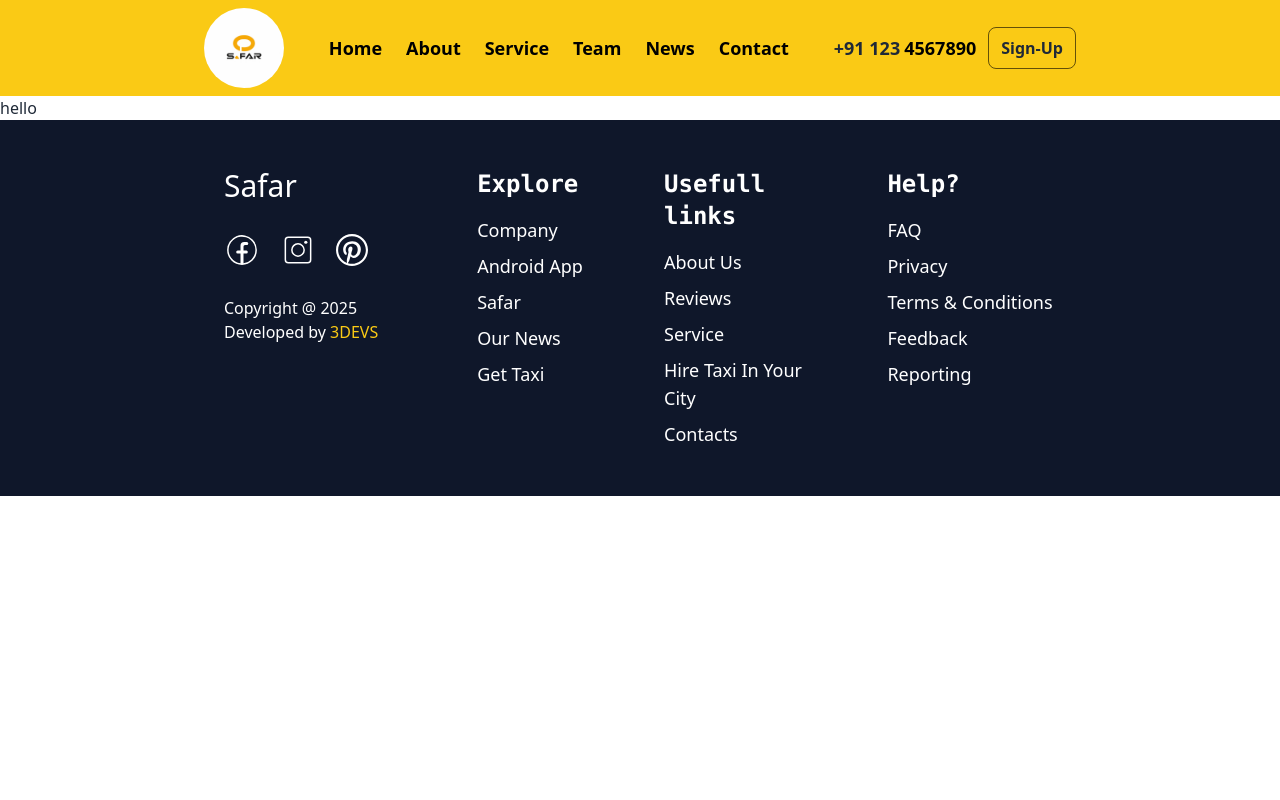
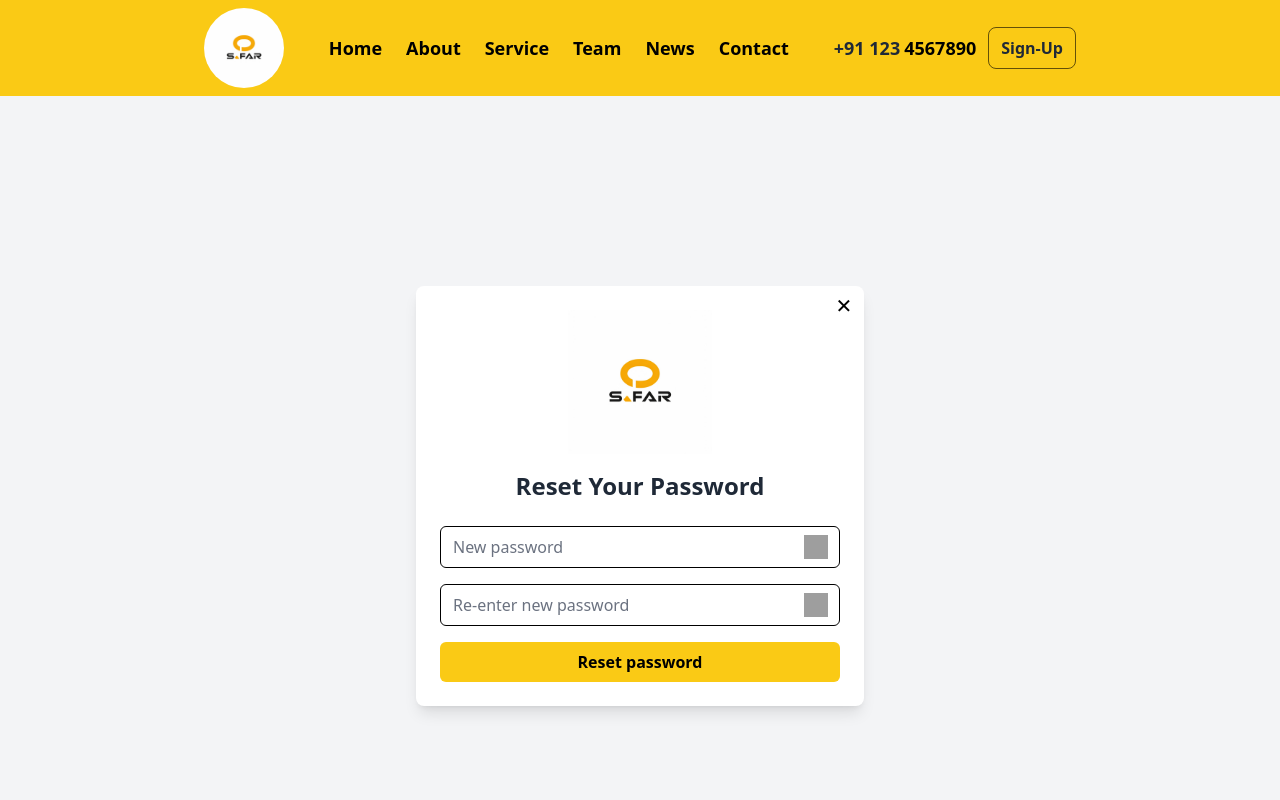
Before and after one commit to pabitra3362/public-transportation, a React (Vite) app in the folder frontend/: page /login/setNewPassword/1/1 in a window 1280 px wide. Shown: the top 800 px of the page. Built offline with nearby package versions, Linux system fonts and the light colour scheme; no server answers; grey boxes are pictures that could not be loaded; a web font is replaced by a local one.

Commit message:
added set new password for password reset

```diff
--- a/frontend/src/pages/ForgotPassword.jsx
+++ b/frontend/src/pages/ForgotPassword.jsx
@@ -3,10 +3,12 @@ import { useForm } from "react-hook-form";
 import Logo from "../assets/Logo.jpg";
 import { useNavigate, useParams } from "react-router-dom";
 import { toast, ToastContainer } from "react-toastify";
-import { emailSendService } from "../services/email/emailSender.service";
+import { forgetPassword } from "../services/password/forgetPassword.service";
+import {Spinner} from 'flowbite-react'
 
 const ForgotPassword = () => {
   const [isSuccess, setIsSuccess] = useState(false);
+  const [whileSubmitting, setWhileSubmitting] = useState(false)
   const navigate = useNavigate();
   const [timer, setTimer] = useState(0);
   const { role } = useParams();
@@ -15,7 +17,7 @@ const ForgotPassword = () => {
     register,
     handleSubmit,
     watch,
-    formState: { errors },
+    formState: { errors,isSubmitting },
   } = useForm();
 
   const email = watch("email");
@@ -32,14 +34,16 @@ const ForgotPassword = () => {
   }, [timer]);
 
   const onSubmit = async (data) => {
+    setWhileSubmitting(true);
     if (timer > 0) return; // Prevent multiple requests while countdown is running
 
     try {
-      const msg = await emailSendService({ email, role });
+      const msg = await forgetPassword({ email, role });
 
       if (msg) {
         toast.success(msg);
         setIsSuccess(true);
+        setWhileSubmitting(false);
         setTimer(30); // Start the 30-second countdown after success
       }
     } catch (error) {
@@ -105,9 +109,12 @@ const ForgotPassword = () => {
               </div>
               <button
                 type="submit"
+                disabled={isSubmitting}
                 className="w-full bg-yellow-300 text-black font-bold py-2 px-4 rounded-md hover:bg-black duration-500 md:hover:bg-black hover:text-white focus:outline-none focus:ring-2 focus:ring-yellow-300 focus:ring-offset-2"
               >
-                Continue
+                {
+                  isSubmitting ? (<Spinner color="success" />) : "Continue"
+                }
               </button>
             </form>
           </div>
@@ -125,14 +132,14 @@ const ForgotPassword = () => {
               <button
                 type="button"
                 onClick={onSubmit}
-                disabled={timer > 0}
+                disabled={timer > 0 || whileSubmitting}
                 className={`w-full font-bold py-2 px-4 rounded-md transition duration-500 focus:outline-none ${
-                  timer > 0
+                  timer > 0 || whileSubmitting
                     ? "bg-gray-400 cursor-not-allowed"
                     : "bg-yellow-300 hover:bg-black text-black hover:text-white focus:ring-2 focus:ring-yellow-300 focus:ring-offset-2"
                 }`}
               >
-                {timer > 0 ? `Resend in ${timer}s` : "Resend Email"}
+                {whileSubmitting ? (<Spinner color="success" />) : timer > 0 ? `Resend in ${timer}s` : "Resend Email"  }
               </button>
             </div>
           </div>
--- a/frontend/src/pages/ResetPassword.jsx
+++ b/frontend/src/pages/ResetPassword.jsx
@@ -1,19 +1,173 @@
-import React from 'react'
-import { useParams,useLocation } from 'react-router-dom'
+import React, { useState } from "react";
+import { useParams, useLocation, useNavigate } from "react-router-dom";
+import { Spinner } from "flowbite-react";
+import { useForm } from "react-hook-form";
+import Logo from "../assets/Logo.jpg";
+import { setNewPassword } from "../services/password/setNewPassword.service";
+import { toast, ToastContainer } from 'react-toastify';
 
 const ResetPassword = () => {
+  const [isPwdOpen, setIsPwdOpen] = useState(true);
+  const [isCnfOpen, setIsCnfOpen] = useState(true);
+  const location = useLocation();
+  const queryParam = new URLSearchParams(location.search);
+  const id = queryParam.get("id");
+  const { role } = useParams();
+  const navigate = useNavigate();
 
-    const { role } = useParams();
-    const location = useLocation();
-    const queryParam = new URLSearchParams(location.search)
-    const id = queryParam.get('id')
-    console.log(role,id);
+  const {
+    register,
+    handleSubmit,
+    watch,
+    reset,
+    formState: { errors, isSubmitting },
+  } = useForm();
+
+  const password = watch("password");
+
+  const onSubmit = async (data) => {
+
+    try {
+
+      const msg = await setNewPassword({ id, role, password })
+      toast.success(msg)
+
+    } catch (error) {
+      toast.error(error.message)
+    } finally {
+      reset() // reset form values after submit
+    }
+
+  };
 
   return (
-    <div>
-      hello
+    <div className="min-h-screen flex justify-center items-center bg-gray-100 p-4">
+      <ToastContainer theme="dark" />
+      <div className="resetPassword w-full max-w-md bg-white p-6 rounded-lg shadow-lg relative">
+        {/* Close Button */}
+        <button
+          onClick={() => navigate("/user-login")}
+          className="absolute top-0 right-0 text-black text-[15px] w-[40px] h-[40px] rounded-full hover:bg-black hover:text-yellow-300  text-xl"
+        >
+          ✕
+        </button>
+        {/* Safar Logo */}
+        <div className="flex justify-center mb-4">
+          <img
+            src={Logo}
+            alt="Safar Logo"
+            className="h-28 w-auto sm:h-32 lg:h-36"
+          />
+        </div>
+
+        <h2 className="text-2xl font-bold text-center mb-6">
+          Reset Your Password
+        </h2>
+        <form
+          onSubmit={handleSubmit(onSubmit)}
+          className="flex flex-col gap-y-4"
+        >
+          {/* password */}
+          <div className="password">
+            <div className="relative flex items-center">
+              <input
+                type={isPwdOpen ? "password" : "text"}
+                {...register("password", {
+                  required: "Password is required",
+                  minLength: {
+                    value: 8,
+                    message: "Password must be at least 8 characters",
+                  },
+                  maxLength: {
+                    value: 12,
+                    message: "Password must be less than 12 characters"
+                  },
+                  validate: (value) => {
+                    if (!/[A-Z]/.test(value))
+                      return "Password must contain at least one uppercase letter";
+                    if (!/[0-9]/.test(value))
+                      return "Password must contain at least one number";
+                    if (!/[!@#$%^&*(),.?":{}|<>]/.test(value))
+                      return "Password must contain at least one special character";
+                    return true;
+                  },
+                })}
+                className="w-full border border-black focus:border-none focus:ring-2 focus:ring-yellow-300 placeholder:focus:text-yellow-300 rounded-md duration-200 pr-10 px-3 py-2"
+                placeholder="New password"
+              />
+              <span className="absolute right-3 top-1/2 transform -translate-y-1/2 cursor-pointer">
+                <img
+                  src={
+                    isPwdOpen
+                      ? "https://www.svgrepo.com/show/108619/eye-close-up.svg"
+                      : "https://www.svgrepo.com/show/391829/eye-close.svg"
+                  }
+                  className="size-6 duration-200"
+                  onClick={() => setIsPwdOpen((prev) => !prev)}
+                  alt="Toggle Password Visibility"
+                />
+              </span>
+            </div>
+
+            {/* Error Message */}
+            {errors.password && (
+              <p className="text-red-500 text-xs mt-1">
+                {errors.password.message}
+              </p>
+            )}
+          </div>
+
+          {/* Confirm Password */}
+          <div className="cnfPassword">
+            <div className="relative flex items-center">
+              <input
+                type={isCnfOpen ? "password" : "text"}
+                {...register("confirmPassword", {
+                  required: "Confirm Password is required",
+                  validate: (value) =>
+                    value === password || "Passwords do not match",
+                })}
+                className="w-full border border-black focus:border-none focus:ring-2 focus:ring-yellow-300 placeholder:focus:text-yellow-300 rounded-md duration-200 pr-10 px-3 py-2"
+                placeholder="Re-enter new password"
+              />
+              <span className="absolute right-3 top-1/2 transform -translate-y-1/2 cursor-pointer">
+                <img
+                  src={
+                    isCnfOpen
+                      ? "https://www.svgrepo.com/show/108619/eye-close-up.svg"
+                      : "https://www.svgrepo.com/show/391829/eye-close.svg"
+                  }
+                  className="size-6 duration-200"
+                  onClick={() => setIsCnfOpen((prev) => !prev)}
+                  alt="Toggle Password Visibility"
+                />
+              </span>
+            </div>
+
+            {/* Error Message */}
+            {errors.confirmPassword && (
+              <p className="text-red-500 text-xs mt-1">
+                {errors.confirmPassword.message}
+              </p>
+            )}
+          </div>
+
+          <button
+            type="submit"
+            disabled={isSubmitting}
+            className="w-full py-2 bg-yellow-300 text-black font-semibold rounded-md hover:bg-black
+      hover:text-white duration-500"
+          >
+            {isSubmitting ? (
+              <Spinner aria-label="Default status example" color="white" />
+            ) : (
+              "Reset password"
+            )}
+          </button>
+        </form>
+      </div>
     </div>
-  )
-}
+  );
+};
 
-export default ResetPassword
+export default ResetPassword;
--- a/frontend/src/pages/UserLogin.jsx
+++ b/frontend/src/pages/UserLogin.jsx
@@ -198,7 +198,7 @@ const UserLogin = () => {
             Forgot Your Password ?
             <span
               onClick={navigateToForgotPassword}
-              className="font-semibold mx-2 underline cursor-pointer"
+              className="font-semibold mx-2 underline cursor-pointer whitespace-nowrap"
             >
               Click Here
             </span>
--- a/frontend/src/services/email/emailSender.service.js
+++ b/frontend/src/services/password/forgetPassword.service.js
@@ -2,7 +2,7 @@ import config from '../../config/config';
 import axios from 'axios';
 
 
-export const emailSendService = async ({email,role}) => {
+export const forgetPassword = async ({email,role}) => {
   try {
 
     const response = await axios.post(`${config.baseUrl}/api/${role}/forgetPassword`,{email})
--- /dev/null
+++ b/frontend/src/services/password/setNewPassword.service.js
@@ -0,0 +1,17 @@
+import config from "../../config/config";
+import axios from "axios";
+
+
+export const setNewPassword = async ({id, role, password}) => {
+    try{
+        const res = await axios.post(`${config.baseUrl}/api/${role}/setNewPassword`,{id, password})
+
+        if(res.status === 200){
+            return res.data.message
+        }
+        return false;
+
+    } catch ( error ) {
+        throw new Error((error?.response?.data?.error) || (error.message))
+    }
+}
```
